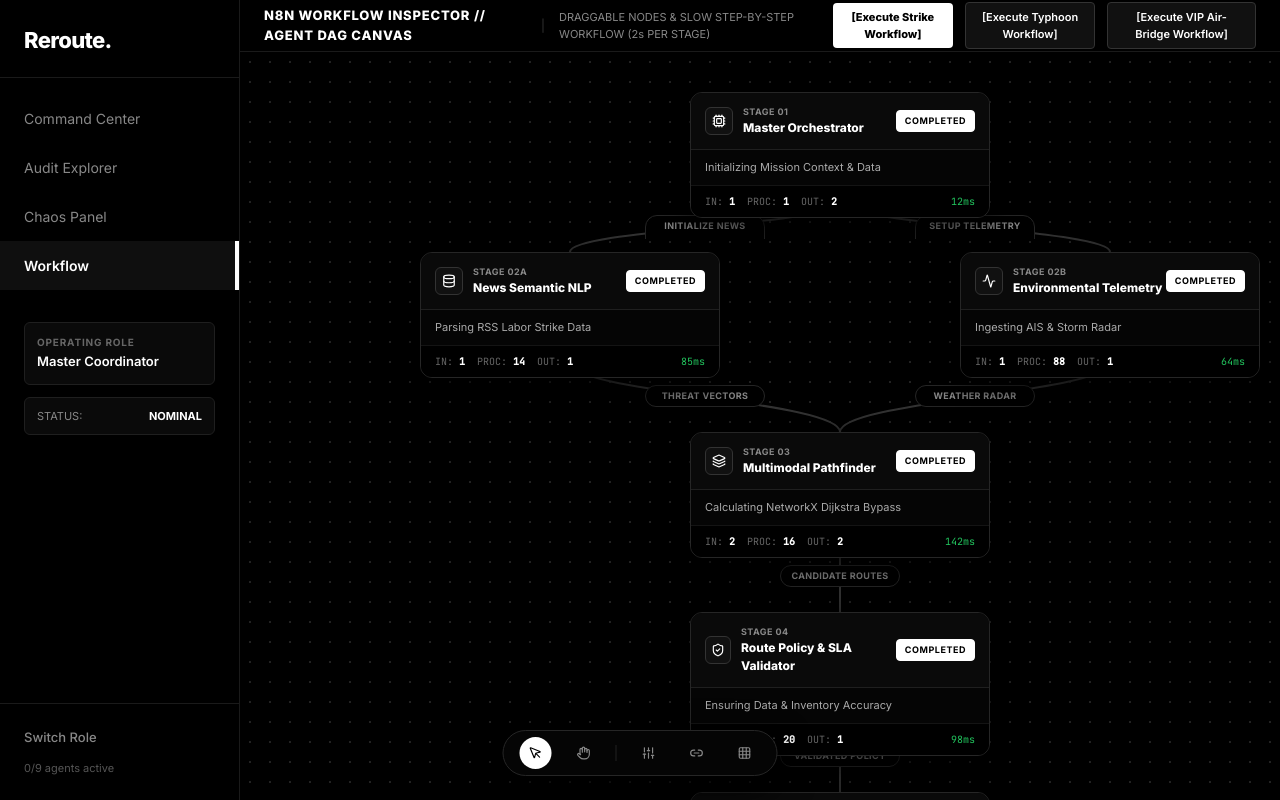
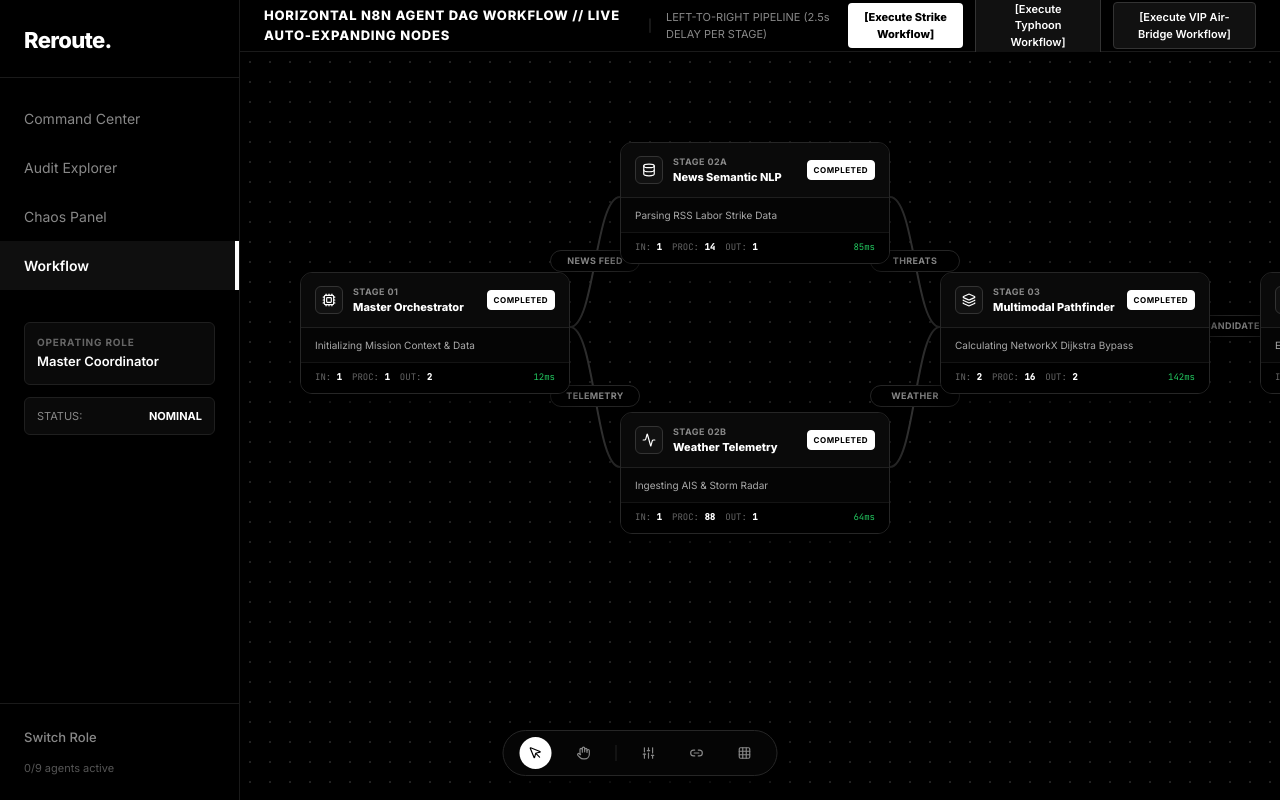
Before and after one commit to srujanvaidya/TeamScalar, a Next.js app in the folder frontend/: page /workflow in a window 1280 px wide. Built offline with nearby package versions, Linux system fonts and the light colour scheme.

Commit message:
Convert Workflow page (/workflow) to horizontal left-to-right flow with 2.5s per-stage delays and auto-expanding live execution cards

```diff
--- a/frontend/app/workflow/page.tsx
+++ b/frontend/app/workflow/page.tsx
@@ -34,6 +34,7 @@ type Connection = {
   label: string;
 };
 
+// Horizontal 2D Node Graph Layout (Left-to-Right Flow)
 const INITIAL_N8N_NODES: N8nNode[] = [
   {
     id: 'agent_0',
@@ -42,8 +43,8 @@ const INITIAL_N8N_NODES: N8nNode[] = [
     subtitle: 'Initializing Mission Context & Data',
     icon: Cpu,
     status: 'completed',
-    x: 450,
-    y: 40,
+    x: 60,
+    y: 220,
     badgeText: 'Completed',
     stats: { inputs: 1, processed: 1, outputs: 2, latencyMs: 12 },
     inputPayload: {
@@ -81,8 +82,8 @@ const INITIAL_N8N_NODES: N8nNode[] = [
     subtitle: 'Parsing RSS Labor Strike Data',
     icon: Database,
     status: 'completed',
-    x: 180,
-    y: 200,
+    x: 380,
+    y: 90,
     badgeText: 'Completed',
     stats: { inputs: 1, processed: 14, outputs: 1, latencyMs: 85 },
     inputPayload: {
@@ -108,12 +109,12 @@ const INITIAL_N8N_NODES: N8nNode[] = [
   {
     id: 'agent_1b',
     stageLabel: 'STAGE 02B',
-    title: 'Agent 1B: Environmental Telemetry',
+    title: 'Agent 1B: Weather Telemetry',
     subtitle: 'Ingesting AIS & Storm Radar',
     icon: Activity,
     status: 'completed',
-    x: 720,
-    y: 200,
+    x: 380,
+    y: 360,
     badgeText: 'Completed',
     stats: { inputs: 1, processed: 88, outputs: 1, latencyMs: 64 },
     inputPayload: {
@@ -143,8 +144,8 @@ const INITIAL_N8N_NODES: N8nNode[] = [
     subtitle: 'Calculating NetworkX Dijkstra Bypass',
     icon: Layers,
     status: 'completed',
-    x: 450,
-    y: 380,
+    x: 700,
+    y: 220,
     badgeText: 'Completed',
     stats: { inputs: 2, processed: 16, outputs: 2, latencyMs: 142 },
     inputPayload: {
@@ -186,12 +187,12 @@ const INITIAL_N8N_NODES: N8nNode[] = [
   {
     id: 'agent_3',
     stageLabel: 'STAGE 04',
-    title: 'Agent 3: Route Policy & SLA Validator',
+    title: 'Agent 3: Policy & SLA Validator',
     subtitle: 'Ensuring Data & Inventory Accuracy',
     icon: ShieldCheck,
     status: 'completed',
-    x: 450,
-    y: 560,
+    x: 1020,
+    y: 220,
     badgeText: 'Completed',
     stats: { inputs: 2, processed: 20, outputs: 1, latencyMs: 98 },
     inputPayload: {
@@ -223,12 +224,12 @@ const INITIAL_N8N_NODES: N8nNode[] = [
   {
     id: 'agent_5',
     stageLabel: 'STAGE 05',
-    title: 'Agent 5: Financial Safeguard Gate',
-    subtitle: 'Performing Financial Threshold Evaluation',
+    title: 'Agent 5: Safeguard Gate',
+    subtitle: 'Evaluating $50,000 Cost Ceiling',
     icon: Cpu,
     status: 'completed',
-    x: 450,
-    y: 740,
+    x: 1340,
+    y: 220,
     badgeText: 'Completed',
     stats: { inputs: 1, processed: 12, outputs: 1, latencyMs: 45 },
     inputPayload: {
@@ -258,12 +259,12 @@ const INITIAL_N8N_NODES: N8nNode[] = [
   {
     id: 'agent_4',
     stageLabel: 'STAGE 06',
-    title: 'Agent 4: Polygon Settlement Anchor',
-    subtitle: 'Automation & On-Chain Audit Complete',
+    title: 'Agent 4: Polygon Settlement',
+    subtitle: 'On-Chain Audit Anchor Complete',
     icon: Lock,
     status: 'completed',
-    x: 450,
-    y: 920,
+    x: 1660,
+    y: 220,
     badgeText: 'Completed',
     stats: { inputs: 1, processed: 55, outputs: 1, latencyMs: 310 },
     inputPayload: {
@@ -291,13 +292,13 @@ const INITIAL_N8N_NODES: N8nNode[] = [
 ];
 
 const CONNECTIONS: Connection[] = [
-  { fromId: 'agent_0', toId: 'agent_1a', label: 'Initialize News Ingestion' },
-  { fromId: 'agent_0', toId: 'agent_1b', label: 'Setup Telemetry Ingestion' },
-  { fromId: 'agent_1a', toId: 'agent_2', label: 'Threat Vectors' },
-  { fromId: 'agent_1b', toId: 'agent_2', label: 'Weather Radar' },
-  { fromId: 'agent_2', toId: 'agent_3', label: 'Candidate Routes' },
-  { fromId: 'agent_3', toId: 'agent_5', label: 'Validated Policy' },
-  { fromId: 'agent_5', toId: 'agent_4', label: 'Approved Settlement' }
+  { fromId: 'agent_0', toId: 'agent_1a', label: 'News Feed' },
+  { fromId: 'agent_0', toId: 'agent_1b', label: 'Telemetry' },
+  { fromId: 'agent_1a', toId: 'agent_2', label: 'Threats' },
+  { fromId: 'agent_1b', toId: 'agent_2', label: 'Weather' },
+  { fromId: 'agent_2', toId: 'agent_3', label: 'Candidates' },
+  { fromId: 'agent_3', toId: 'agent_5', label: 'Policy' },
+  { fromId: 'agent_5', toId: 'agent_4', label: 'Approved' }
 ];
 
 export default function WorkflowPage() {
@@ -314,8 +315,9 @@ export default function WorkflowPage() {
   const [selectedNodeId, setSelectedNodeId] = useState<string | null>(null);
   const [activeDrawerTab, setActiveDrawerTab] = useState<'SUMMARY' | 'INPUT' | 'REASONING' | 'TOOLS' | 'OUTPUT' | 'JSON'>('SUMMARY');
   const [executing, setExecuting] = useState(false);
+  const [activeExecutingNodeId, setActiveExecutingNodeId] = useState<string | null>(null);
 
-  // Mouse Dragging & Panning Tool Mode
+  // Mouse Dragging & Canvas Panning State
   const [toolMode, setToolMode] = useState<'select' | 'hand'>('select');
   const [panOffset, setPanOffset] = useState({ x: 0, y: 0 });
   const [isPanning, setIsPanning] = useState(false);
@@ -326,7 +328,7 @@ export default function WorkflowPage() {
 
   const selectedNode = nodes.find(n => n.id === selectedNodeId) || null;
 
-  // Slow Step-by-Step Simulation (Takes 2 Seconds per Stage for Demo Visibility)
+  // Slow 2.5-Second Per-Stage Simulation with Automatic Node Box Expansion!
   const runLiveSimulation = async (endpoint: string) => {
     setExecuting(true);
 
@@ -338,16 +340,19 @@ export default function WorkflowPage() {
       const data = res.ok ? await res.json() : null;
 
       for (let i = 0; i < nodes.length; i++) {
+        const currentNodeId = nodes[i].id;
+        setActiveExecutingNodeId(currentNodeId);
+
         // Set current node to executing
         setNodes(prev => prev.map((nd, idx) => {
           if (idx === i) {
-            return { ...nd, status: 'executing', badgeText: 'Processing (2.0s)...' };
+            return { ...nd, status: 'executing', badgeText: 'Processing (2.5s)...' };
           }
           return nd;
         }));
 
-        // Wait 2.0 full seconds per stage so judges can observe inter-agent handoff!
-        await new Promise(r => setTimeout(r, 2000));
+        // Execute for 2.5 full seconds per stage so it looks cool & expanded!
+        await new Promise(r => setTimeout(r, 2500));
 
         // Mark current node completed
         setNodes(prev => prev.map((nd, idx) => {
@@ -366,10 +371,11 @@ export default function WorkflowPage() {
       console.warn('Backend simulation error:', e);
     }
 
+    setActiveExecutingNodeId(null);
     setExecuting(false);
   };
 
-  // Mouse Drag & Canvas Pan Event Handlers
+  // Mouse Drag & Canvas Pan Handlers
   const handleMouseDownNode = (e: React.MouseEvent, nodeId: string) => {
     if (toolMode === 'hand') return;
     e.stopPropagation();
@@ -426,22 +432,27 @@ export default function WorkflowPage() {
     setIsPanning(false);
   };
 
-  // Helper to generate cubic bezier curve path between node coordinates
-  const renderBezierCurve = (conn: Connection) => {
+  // Helper to render horizontal left-to-right cubic bezier curves
+  const renderHorizontalBezierCurve = (conn: Connection) => {
     const fromNode = nodes.find(n => n.id === conn.fromId);
     const toNode = nodes.find(n => n.id === conn.toId);
     if (!fromNode || !toNode) return null;
 
-    // Node dimensions: width ~ 300px, height ~ 110px
-    const startX = fromNode.x + 150 + panOffset.x;
-    const startY = fromNode.y + 110 + panOffset.y;
-    const endX = toNode.x + 150 + panOffset.x;
-    const endY = toNode.y + panOffset.y;
+    const fromExpanded = activeExecutingNodeId === fromNode.id || selectedNodeId === fromNode.id;
+    const toExpanded = activeExecutingNodeId === toNode.id || selectedNodeId === toNode.id;
 
-    const controlY1 = startY + Math.abs(endY - startY) * 0.45;
-    const controlY2 = endY - Math.abs(endY - startY) * 0.45;
+    // Horizontal Output Port (Right side of fromNode)
+    const startX = fromNode.x + 270 + panOffset.x;
+    const startY = fromNode.y + (fromExpanded ? 140 : 55) + panOffset.y;
 
-    const d = `M ${startX} ${startY} C ${startX} ${controlY1}, ${endX} ${controlY2}, ${endX} ${endY}`;
+    // Horizontal Input Port (Left side of toNode)
+    const endX = toNode.x + panOffset.x;
+    const endY = toNode.y + (toExpanded ? 140 : 55) + panOffset.y;
+
+    const controlX1 = startX + Math.abs(endX - startX) * 0.5;
+    const controlX2 = endX - Math.abs(endX - startX) * 0.5;
+
+    const d = `M ${startX} ${startY} C ${controlX1} ${startY}, ${controlX2} ${endY}, ${endX} ${endY}`;
     const midX = (startX + endX) / 2;
     const midY = (startY + endY) / 2;
 
@@ -463,7 +474,7 @@ export default function WorkflowPage() {
         />
 
         {/* Connection Label Pill */}
-        <foreignObject x={midX - 60} y={midY - 12} width="120" height="24">
+        <foreignObject x={midX - 45} y={midY - 12} width="90" height="24">
           <div style={{
             background: '#000000', border: isExecuting ? '1px solid #ffffff' : '1px solid #262626',
             color: isExecuting ? '#ffffff' : '#888888', borderRadius: 12,
@@ -492,10 +503,10 @@ export default function WorkflowPage() {
       }}>
         <div style={{ display: 'flex', alignItems: 'center', gap: 14 }}>
           <span style={{ fontWeight: 800, color: '#ffffff', letterSpacing: '0.06em', fontSize: 13 }}>
-            N8N WORKFLOW INSPECTOR // AGENT DAG CANVAS
+            HORIZONTAL N8N AGENT DAG WORKFLOW // LIVE AUTO-EXPANDING NODES
           </span>
           <span style={{ color: '#333333' }}>|</span>
-          <span style={{ color: '#888888', fontSize: 11 }}>DRAGGABLE NODES & SLOW STEP-BY-STEP WORKFLOW (2s PER STAGE)</span>
+          <span style={{ color: '#888888', fontSize: 11 }}>LEFT-TO-RIGHT PIPELINE (2.5s DELAY PER STAGE)</span>
         </div>
 
         <div style={{ display: 'flex', alignItems: 'center', gap: 12 }}>
@@ -508,7 +519,7 @@ export default function WorkflowPage() {
               fontWeight: 800, cursor: executing ? 'not-allowed' : 'pointer'
             }}
           >
-            {executing ? 'Executing Workflow (2s/stage)...' : '[Execute Strike Workflow]'}
+            {executing ? 'Executing Workflow (2.5s/stage)...' : '[Execute Strike Workflow]'}
           </button>
 
           <button
@@ -537,34 +548,35 @@ export default function WorkflowPage() {
         </div>
       </header>
 
-      {/* Main Canvas Container with Interactive Mouse Drag & Dot Grid */}
+      {/* Main Horizontal Canvas Area */}
       <div
         onMouseDown={handleMouseDownCanvas}
         style={{
-          flex: 1, position: 'relative', overflow: 'hidden', background: '#000000',
+          flex: 1, position: 'relative', overflow: 'auto', background: '#000000',
           cursor: toolMode === 'hand' || isPanning ? 'grab' : 'default'
         }}
       >
 
         {/* Infinite Dot Grid Canvas Overlay */}
         <div style={{
-          position: 'absolute', inset: 0, minWidth: 1400, minHeight: 1200,
+          position: 'absolute', inset: 0, minWidth: 2000, minHeight: 700,
           backgroundImage: 'radial-gradient(#222222 1.5px, transparent 1.5px)',
           backgroundSize: '20px 20px', pointerEvents: 'auto'
         }}>
 
-          {/* SVG Connections Layer */}
+          {/* Horizontal SVG Connections Layer */}
           <svg style={{ position: 'absolute', inset: 0, width: '100%', height: '100%', pointerEvents: 'none', zIndex: 1 }}>
-            {CONNECTIONS.map(conn => renderBezierCurve(conn))}
+            {CONNECTIONS.map(conn => renderHorizontalBezierCurve(conn))}
           </svg>
 
-          {/* Render Interactive Draggable 2D Spatial n8n Nodes */}
+          {/* Render Horizontal 2D Spatial n8n Nodes */}
           {nodes.map((node) => {
             const Icon = node.icon;
             const isSelected = selectedNodeId === node.id;
             const isExecuting = node.status === 'executing';
             const isCompleted = node.status === 'completed';
             const isApprovalReq = node.status === 'approval_required';
+            const isAutoExpanded = isExecuting || isSelected;
 
             return (
               <div
@@ -574,11 +586,11 @@ export default function WorkflowPage() {
                   position: 'absolute',
                   left: node.x + panOffset.x,
                   top: node.y + panOffset.y,
-                  width: 300,
+                  width: 270,
                   background: '#050505',
-                  border: isSelected
+                  border: isExecuting
                     ? '1.5px solid #ffffff'
-                    : isExecuting
+                    : isSelected
                     ? '1.5px solid #ffffff'
                     : isApprovalReq
                     ? '1.5px solid #ef4444'
@@ -586,20 +598,21 @@ export default function WorkflowPage() {
                     ? '1px solid #262626'
                     : '1px solid #141414',
                   borderRadius: 12,
-                  boxShadow: isSelected
-                    ? '0 0 24px rgba(255, 255, 255, 0.2)'
-                    : isExecuting
+                  boxShadow: isExecuting
+                    ? '0 0 28px rgba(255, 255, 255, 0.25)'
+                    : isSelected
                     ? '0 0 20px rgba(255, 255, 255, 0.15)'
                     : '0 8px 32px rgba(0, 0, 0, 0.8)',
                   cursor: toolMode === 'hand' ? 'grab' : 'move',
-                  zIndex: 10,
-                  transition: draggedNodeId === node.id ? 'none' : 'all 0.2s ease',
+                  zIndex: isExecuting || isSelected ? 20 : 10,
+                  transition: draggedNodeId === node.id ? 'none' : 'all 0.3s ease',
                   overflow: 'hidden'
                 }}
               >
-                {/* Node Top Handle Header Bar */}
+                {/* Node Header Handle Bar */}
                 <div style={{
-                  padding: '12px 14px', background: '#0a0a0a', borderBottom: '1px solid #1f1f1f',
+                  padding: '12px 14px', background: isExecuting ? '#111111' : '#0a0a0a',
+                  borderBottom: '1px solid #1f1f1f',
                   display: 'flex', alignItems: 'center', justifyContent: 'space-between'
                 }}>
                   <div style={{ display: 'flex', alignItems: 'center', gap: 10 }}>
@@ -613,30 +626,51 @@ export default function WorkflowPage() {
                       <div style={{ fontSize: 9, fontWeight: 700, color: '#888888', letterSpacing: '0.05em' }}>
                         {node.stageLabel}
                       </div>
-                      <div style={{ fontSize: 12, fontWeight: 800, color: '#ffffff' }}>
+                      <div style={{ fontSize: 11, fontWeight: 800, color: '#ffffff', whiteSpace: 'nowrap', overflow: 'hidden', textOverflow: 'ellipsis', maxWidth: 140 }}>
                         {node.title.split(':')[1] || node.title}
                       </div>
                     </div>
                   </div>
 
-                  {/* Status Pill Badge */}
-                  <span className={`badge ${isApprovalReq ? 'badge-critical' : isExecuting ? 'badge-info' : isCompleted ? 'badge-low' : 'badge-neutral'}`} style={{ fontSize: 9 }}>
+                  {/* Status Badge */}
+                  <span className={`badge ${isApprovalReq ? 'badge-critical' : isExecuting ? 'badge-info' : isCompleted ? 'badge-low' : 'badge-neutral'}`} style={{ fontSize: 8, padding: '3px 6px' }}>
                     {node.badgeText}
                   </span>
                 </div>
 
-                {/* Node Subtitle & Description */}
-                <div style={{ padding: '10px 14px', fontSize: 11, color: '#aaaaaa', lineHeight: 1.4 }}>
-                  {node.subtitle}
-                </div>
+                {/* Collapsed Node Description */}
+                {!isAutoExpanded && (
+                  <div style={{ padding: '10px 14px', fontSize: 10, color: '#aaaaaa', lineHeight: 1.4 }}>
+                    {node.subtitle}
+                  </div>
+                )}
 
-                {/* Node Bottom Metrics Stats Bar (n8n signature style) */}
+                {/* AUTOMATICALLY EXPANDED TASK DETAILS WHEN AGENT IS EXECUTING */}
+                {isAutoExpanded && (
+                  <div style={{ padding: '12px 14px', background: '#000000', borderTop: '1px solid #1a1a1a', display: 'flex', flexDirection: 'column', gap: 8, fontSize: 10 }}>
+                    <div style={{ color: '#ffffff', fontWeight: 800, fontSize: 10, letterSpacing: '0.05em', textTransform: 'uppercase' }}>
+                      [LIVE AGENT EXECUTION LOGS]
+                    </div>
+
+                    <div style={{ background: '#080808', border: '1px solid #1f1f1f', padding: 8, borderRadius: 4, maxHeight: 110, overflow: 'auto', fontFamily: 'JetBrains Mono, monospace', color: '#cccccc' }}>
+                      {node.reasoning.map((step, idx) => (
+                        <div key={idx} style={{ marginBottom: 4 }}>• {step}</div>
+                      ))}
+                    </div>
+
+                    <div style={{ color: '#888888', fontFamily: 'JetBrains Mono, monospace', fontSize: 9 }}>
+                      TOOL: <strong style={{ color: '#ffffff' }}>{node.toolsInvoked[0]}</strong>
+                    </div>
+                  </div>
+                )}
+
+                {/* Node Bottom Metrics Stats Bar */}
                 <div style={{
                   padding: '8px 14px', background: '#000000', borderTop: '1px solid #141414',
                   display: 'flex', alignItems: 'center', justifyContent: 'space-between',
-                  fontSize: 10, fontFamily: 'JetBrains Mono, monospace', color: '#666666'
+                  fontSize: 9, fontFamily: 'JetBrains Mono, monospace', color: '#666666'
                 }}>
-                  <div style={{ display: 'flex', gap: 12 }}>
+                  <div style={{ display: 'flex', gap: 10 }}>
                     <span>IN: <strong style={{ color: '#ffffff' }}>{node.stats.inputs}</strong></span>
                     <span>PROC: <strong style={{ color: '#ffffff' }}>{node.stats.processed}</strong></span>
                     <span>OUT: <strong style={{ color: '#ffffff' }}>{node.stats.outputs}</strong></span>
@@ -649,7 +683,7 @@ export default function WorkflowPage() {
 
         </div>
 
-        {/* Floating Centered n8n Canvas Control Toolbar (Interactive Tool Selection & Drag Mode) */}
+        {/* Floating Centered n8n Canvas Control Toolbar */}
         <div style={{
           position: 'fixed', bottom: 24, left: '50%', transform: 'translateX(-50%)',
           zIndex: 40, background: '#050505', border: '1px solid #262626',
@@ -691,7 +725,7 @@ export default function WorkflowPage() {
         </div>
       </div>
 
-      {/* Expanded Node Configurations & Payload Inspector Modal Drawer */}
+      {/* Expanded Payload Inspector Drawer */}
       {selectedNode && (
         <div style={{
           position: 'fixed', top: 52, right: 0, bottom: 0, width: 480,
```
